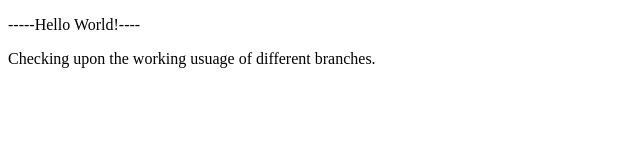
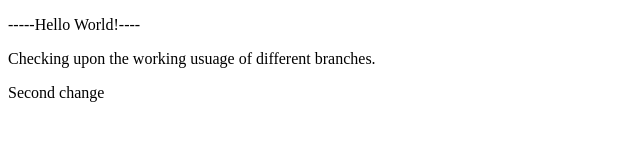
Before and after one commit to abhinay1249/localrepo, a plain HTML site: page index.html in a window 1280 px wide. Shown: the whole page, without its empty margins (0-640 px from the left). Drawn offline with Linux system fonts and the light colour scheme.

Commit message:
Second change added

```diff
--- a/index.html
+++ b/index.html
@@ -8,5 +8,6 @@
 <body>
     <p>-----Hello World!----</p>
     <p>Checking upon the working usuage of different branches.</p>
+    <p>Second change</p>
 </body>
 </html>
```
